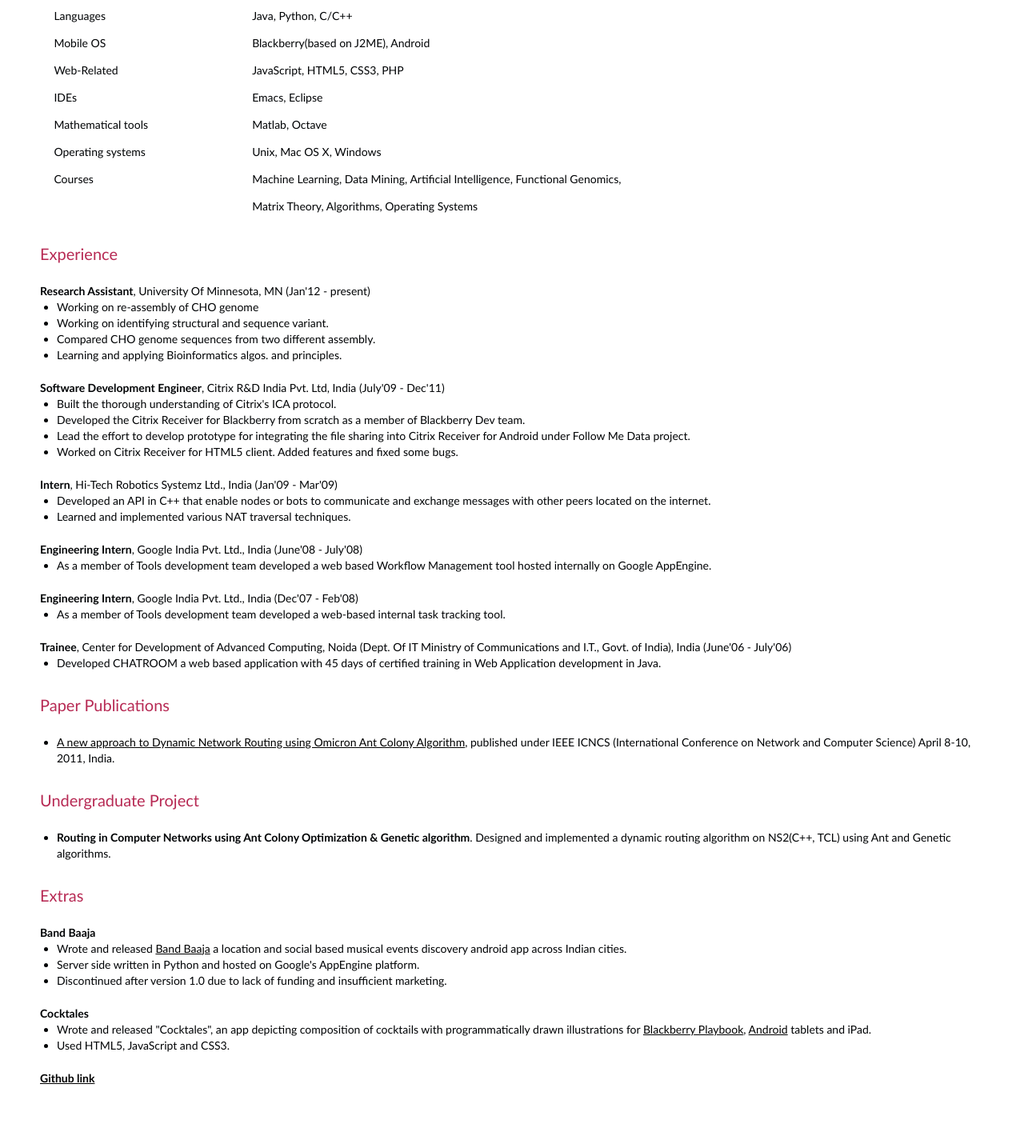
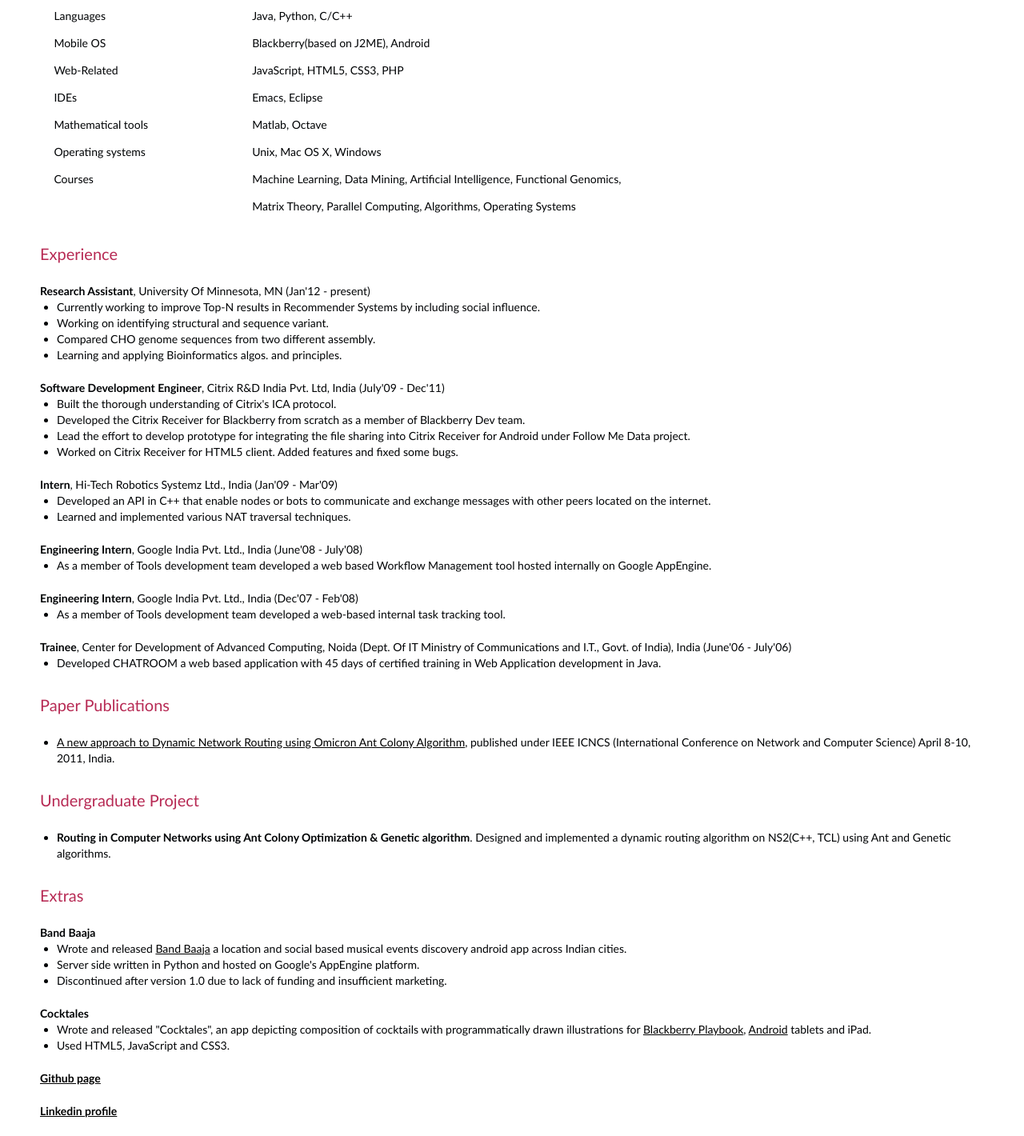
Before and after one commit to mohit-shrma/mohit-shrma.github.com, a plain HTML site: page html/cv.html in a window 1280 px wide. Shown: the part 400-1820 px from the top of the page at 80% size. Drawn offline with Linux system fonts and the light colour scheme; a web font is replaced by a local one.

Commit message:
included recommender system work and linkedin profile

```diff
--- a/html/cv.html
+++ b/html/cv.html
@@ -83,7 +83,7 @@
 
 	    <tr>
 	      <td></td>
-	      <td>Matrix Theory,  Algorithms, Operating Systems</td>
+	      <td>Matrix Theory,  Parallel Computing, Algorithms, Operating Systems</td>
 	    </tr>
 
 	  </table>
@@ -101,7 +101,7 @@
 	    </div>
 	    <div class="expDesc">
 	      <ul>
-		<li>Working on re-assembly of CHO genome</li>
+		<li>Currently working to improve Top-N results in Recommender Systems by including social influence.</li>
 		<li>Working on identifying structural and sequence variant.</li>
 		<li>Compared CHO genome sequences from two different assembly.</li>
 		<li>Learning and applying Bioinformatics algos. and principles.</li>
@@ -238,7 +238,14 @@ Android under Follow Me Data project.</li>
 
 	  <div class="extrasBox">
 	    <div class="extrasTitle">
-	      <p><b><a href="https://github.com/mohit-shrma">Github link</a></b></p>
+	      <p><b><a href="https://github.com/mohit-shrma">Github page</a></b></p>
+	    </div>
+	    <div class="expDesc">
+	      <ul>
+	      </ul>
+	    </div>
+	    <div class="extrasTitle">
+	      <p><b><a href="http://www.linkedin.com/pub/mohit-sharma/33/8b/770/">Linkedin profile</a></b></p>
 	    </div>
 	    <div class="expDesc">
 	      <ul>
```
